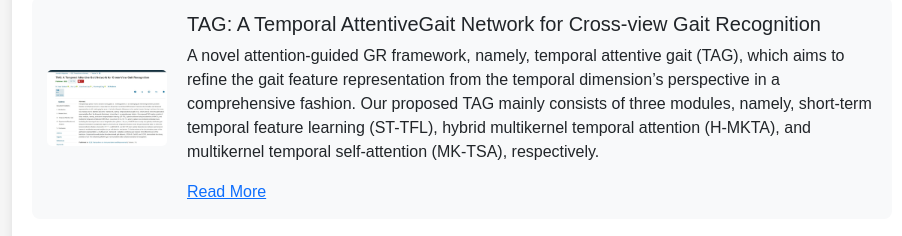
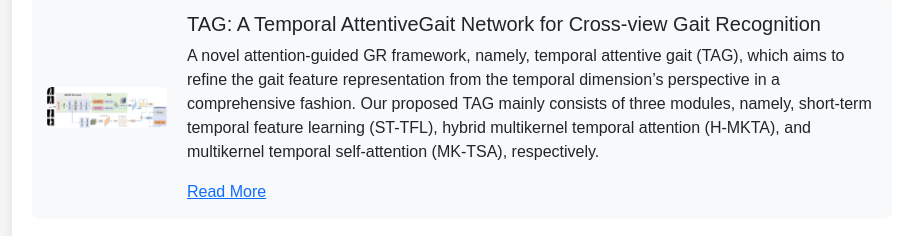
Before and after one commit to SaadShakeel414/saadshakeel414.github.io, a plain HTML site: page index.html in a window 1280 px wide. Shown: the part 540-776 px from the top of the page, without its empty margins (178-1080 px from the left). Drawn offline with nearby package versions, Linux system fonts and the light colour scheme.

Commit message:
Update index.html

```diff
--- a/index.html
+++ b/index.html
@@ -114,7 +114,7 @@
         <h2>Publications</h2>
 
         <div class="research-item">
-            <img src="paper1.jpg" alt="Paper 1">
+            <img src="TAG.jpg" alt="Paper 1">
             <div class="text">
                 <h5>TAG: A Temporal AttentiveGait Network for Cross-view Gait Recognition</h5>
                 <p>A novel attention-guided GR framework, namely, temporal attentive gait (TAG), which aims to refine the gait feature representation from the temporal dimension’s perspective in a comprehensive fashion. Our proposed TAG mainly consists of three modules, namely, short-term temporal feature learning (ST-TFL), hybrid multikernel temporal attention (H-MKTA), and multikernel temporal self-attention (MK-TSA), respectively.</p>
```
